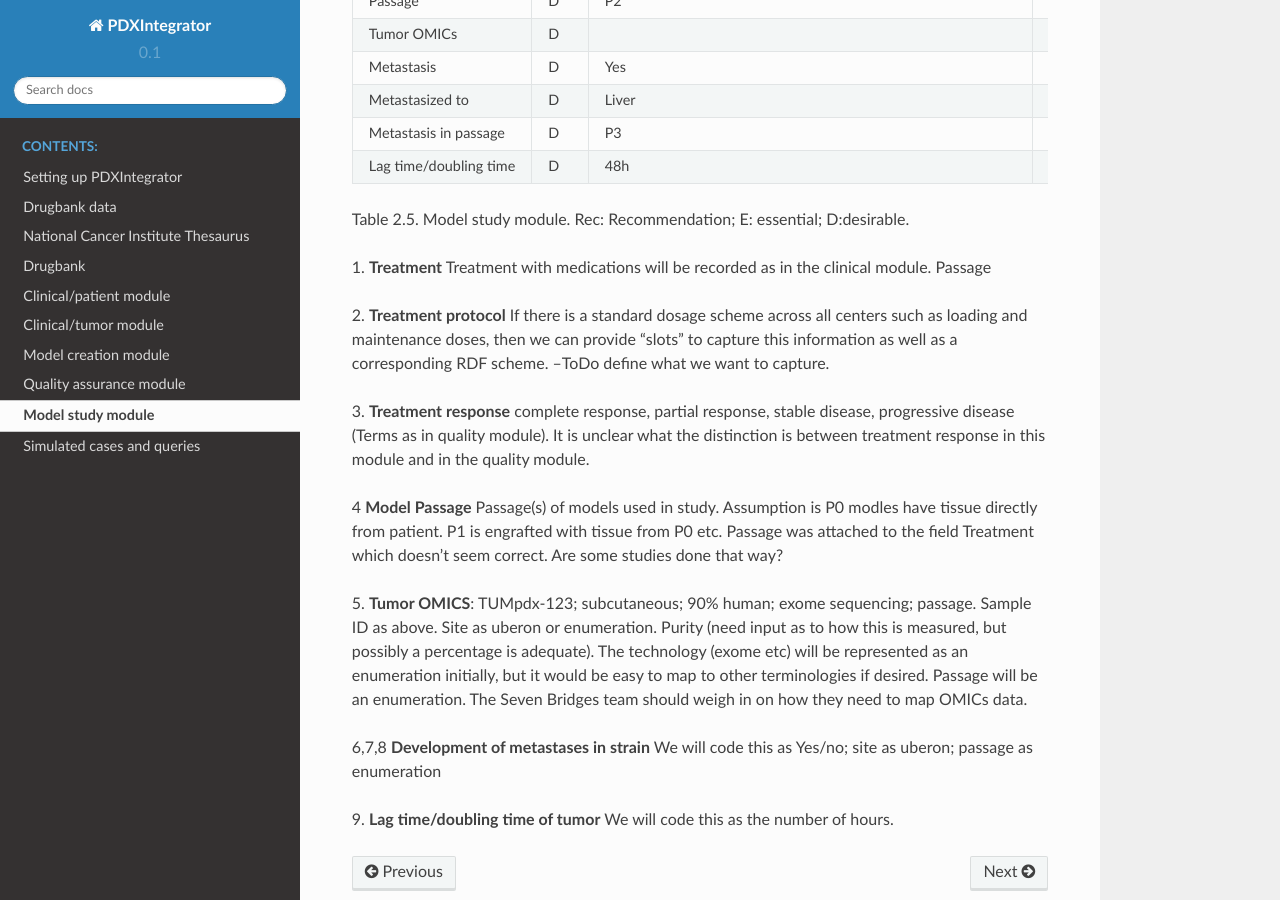
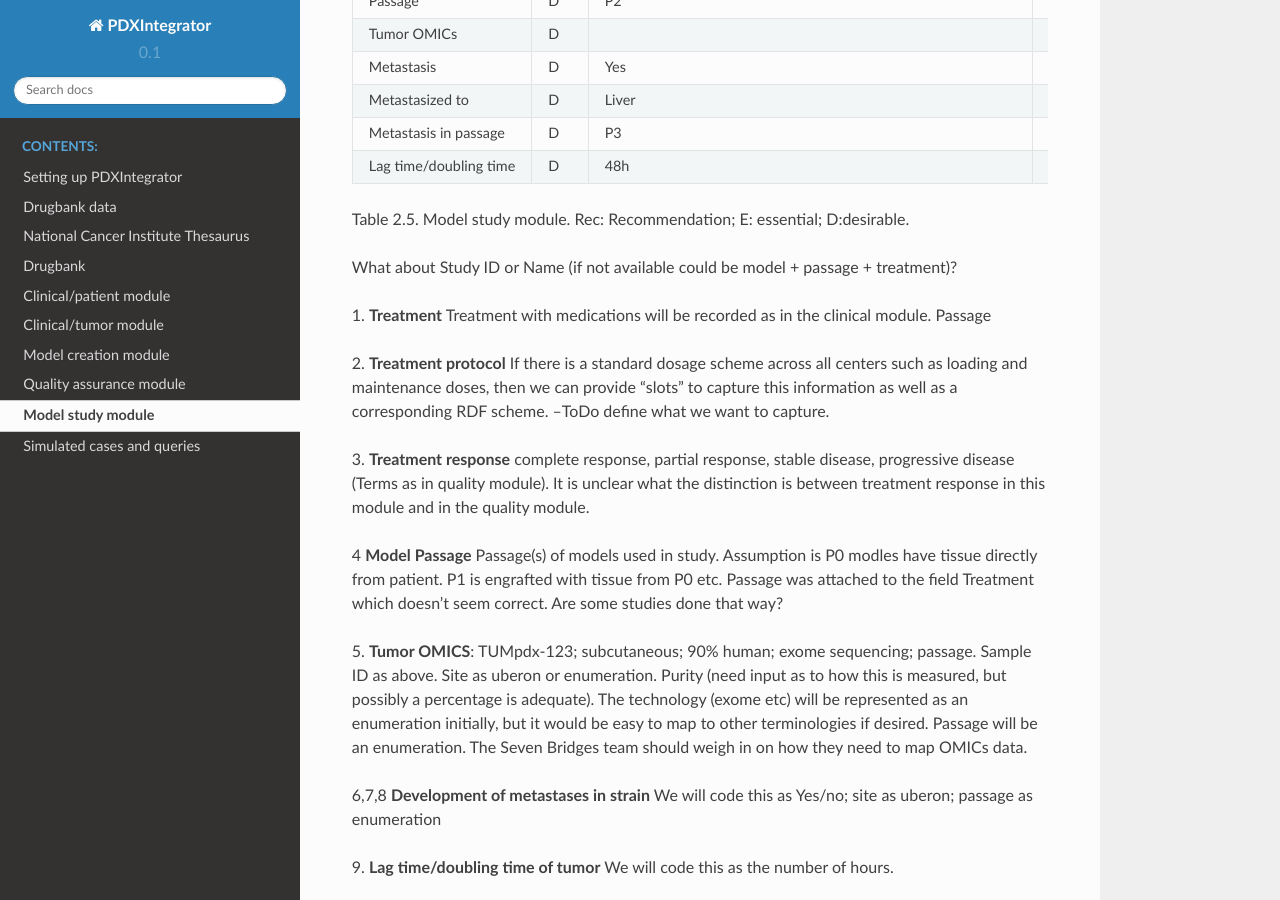
Before and after one commit to TheJacksonLaboratory/PDXintegrator, a Sphinx documentation site: the page built from docs/modelstudy.rst, in a window 1280 px wide and 900 px high, scrolled down 427 px. Built offline with Sphinx 7.4.7 and the Read the Docs theme 2.0.0, drawn with Linux system fonts in a browser that asks for light colours.

Commit message:
Update modelstudy.rst

```diff
--- a/docs/modelstudy.rst
+++ b/docs/modelstudy.rst
@@ -32,6 +32,7 @@ biomedical research ( `Meehan et al., 2017 <https://www.ncbi.nlm.nih.gov/pubmed/
 +------------------------------+-----+--------------------------------+------------------------------------------------+
 Table 2.5. Model study module. Rec: Recommendation; E: essential; D:desirable.
 
+What about Study ID or Name (if not available could be model + passage + treatment)?
 
 1. **Treatment**
 Treatment with medications will be recorded as in the clinical module.
```
